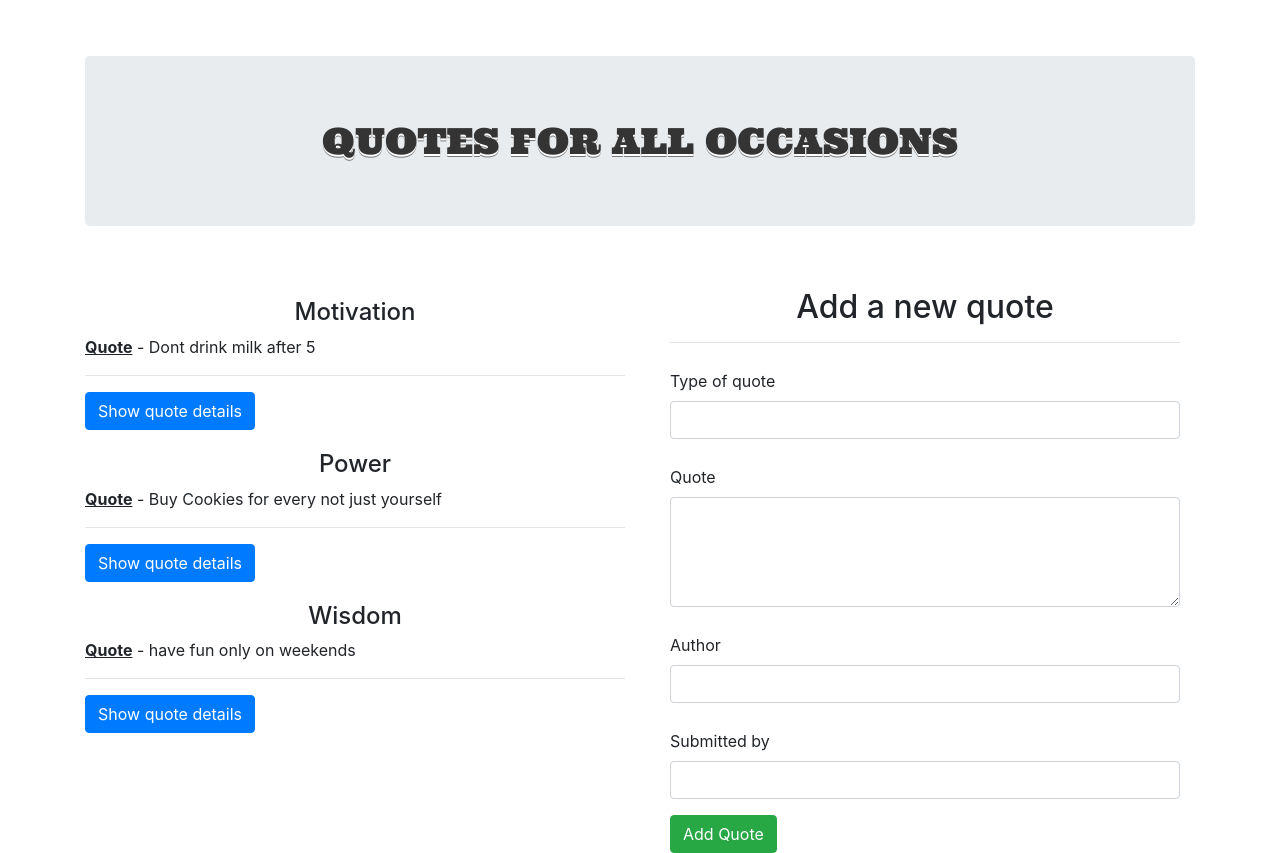
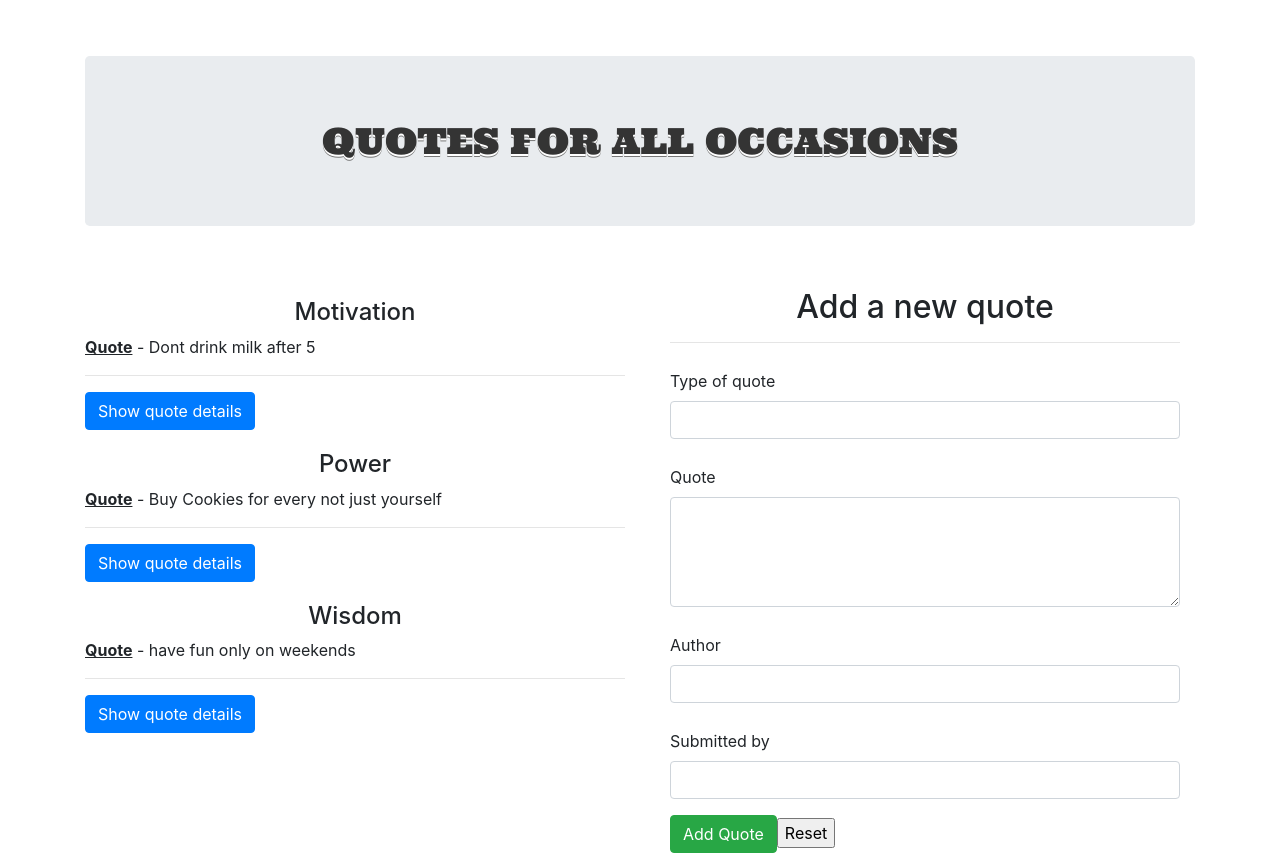
Before and after one commit to AbugaAroni/AngularIP1, an Angular app: page / in a window 1280 px wide. Built offline with nearby package versions, Linux system fonts and the light colour scheme.

Commit message:
add limitations/bugs to the read me

```diff
--- a/src/app/quotes-form/quotes-form.component.html
+++ b/src/app/quotes-form/quotes-form.component.html
@@ -36,5 +36,6 @@
         </div>
       </div>
       <button type="submit" class="btn btn-success">Add Quote</button>
+      <input type="reset">
   </form>
 </div>
```
Also changed, not shown: 1 other file (tests, documents, lock files or other folders).
